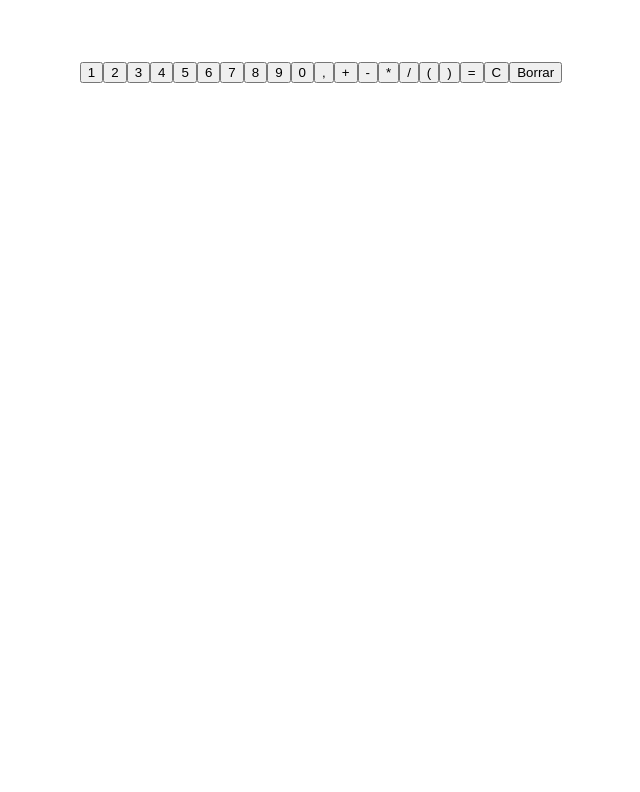
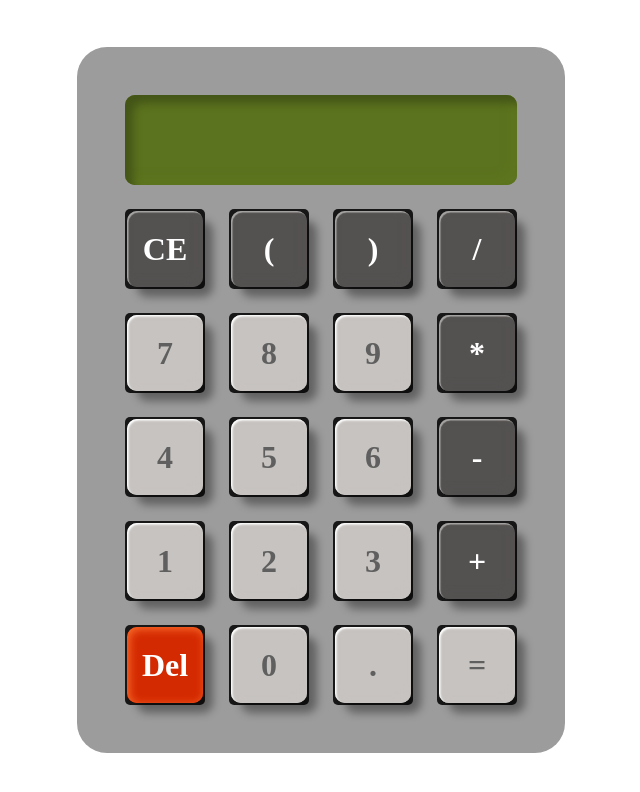
Before and after one commit to NoeOnDev/Calculator-Web-Lexical-Derivation-Tree, a React (Vite) app: page / in a window 1280 px wide. Shown: the top 792 px of the page, without its empty margins (319-959 px from the left). Built offline with nearby package versions, Linux system fonts and the light colour scheme.

Commit message:
Actualiza estilos de la calculadora

```diff
--- a/src/components/CalculadoraForm.jsx
+++ b/src/components/CalculadoraForm.jsx
@@ -1,5 +1,6 @@
 import React, { useState } from 'react';
 import * as math from 'mathjs';
+import styles from '../styles/calculadoraStyle.module.css';
 
 
 function CalculadoraFrom() {
@@ -66,29 +67,161 @@ function CalculadoraFrom() {
     }
 
     return (
-        <div className="Calculadora">
-            <div className="display">{display}</div>
-            <button onClick={() => handleClick(1)}>1</button>
-            <button onClick={() => handleClick(2)}>2</button>
-            <button onClick={() => handleClick(3)}>3</button>
-            <button onClick={() => handleClick(4)}>4</button>
-            <button onClick={() => handleClick(5)}>5</button>
-            <button onClick={() => handleClick(6)}>6</button>
-            <button onClick={() => handleClick(7)}>7</button>
-            <button onClick={() => handleClick(8)}>8</button>
-            <button onClick={() => handleClick(9)}>9</button>
-            <button onClick={() => handleClick(0)}>0</button>
-            <button onClick={() => handleClick(".")}>,</button>
-            <button onClick={() => handleClick("+")}>+</button>
-            <button onClick={() => handleClick("-")}>-</button>
-            <button onClick={() => handleClick("*")}>*</button>
-            <button onClick={() => handleClick("/")}>/</button>
-            <button onClick={() => handleClick("(")}>(</button>
-            <button onClick={() => handleClick(")")}>)</button>
-            <button onClick={calculate}>=</button>
-            <button onClick={clearDisplay}>C</button>
-            <button onClick={deleteLastChar}>Borrar</button>
+        <div className={styles.container}>
+        <div className={styles.calculadora}>
+          <div className={styles.input}></div>
+          <div className={styles.numbers}>
+            <div className={styles.buttonPair}>
+              <div className={styles.btn}>
+                <button className={styles.buttonOperator}>
+                  <span className={styles.buttonTextOperator}>CE</span>
+                </button>
+              </div>
+            </div>
+            <div className={styles.buttonPair}>
+              <div className={styles.btn}>
+                <button className={styles.buttonOperator}>
+                  <span className={styles.buttonTextOperator}>(</span>
+                </button>
+              </div>
+            </div>
+            <div className={styles.buttonPair}>
+              <div className={styles.btn}>
+                <button className={styles.buttonOperator}>
+                  <span className={styles.buttonTextOperator}>)</span>
+                </button>
+              </div>
+            </div>
+            <div className={styles.buttonPair}>
+              <div className={styles.btn}>
+                <button className={styles.buttonOperator}>
+                  <span className={styles.buttonTextOperator}>/</span>
+                </button>
+              </div>
+            </div>
+          </div>
+          <div className={styles.numbers}>
+            <div className={styles.buttonPair}>
+              <div className={styles.btn}>
+                <button className={styles.button}>
+                  <span className={styles.buttonText}>7</span>
+                </button>
+              </div>
+            </div>
+            <div className={styles.buttonPair}>
+              <div className={styles.btn}>
+                <button className={styles.button}>
+                  <span className={styles.buttonText}>8</span>
+                </button>
+              </div>
+            </div>
+            <div className={styles.buttonPair}>
+              <div className={styles.btn}>
+                <button className={styles.button}>
+                  <span className={styles.buttonText}>9</span>
+                </button>
+              </div>
+            </div>
+            <div className={styles.buttonPair}>
+              <div className={styles.btn}>
+                <button className={styles.buttonOperator}>
+                  <span className={styles.buttonTextOperator}>*</span>
+                </button>
+              </div>
+            </div>
+          </div>
+          <div className={styles.numbers}>
+            <div className={styles.buttonPair}>
+              <div className={styles.btn}>
+                <button className={styles.button}>
+                  <span className={styles.buttonText}>4</span>
+                </button>
+              </div>
+            </div>
+            <div className={styles.buttonPair}>
+              <div className={styles.btn}>
+                <button className={styles.button}>
+                  <span className={styles.buttonText}>5</span>
+                </button>
+              </div>
+            </div>
+            <div className={styles.buttonPair}>
+              <div className={styles.btn}>
+                <button className={styles.button}>
+                  <span className={styles.buttonText}>6</span>
+                </button>
+              </div>
+            </div>
+            <div className={styles.buttonPair}>
+              <div className={styles.btn}>
+                <button className={styles.buttonOperator}>
+                  <span className={styles.buttonTextOperator}>-</span>
+                </button>
+              </div>
+            </div>
+          </div>
+          <div className={styles.numbers}>
+            <div className={styles.buttonPair}>
+              <div className={styles.btn}>
+                <button className={styles.button}>
+                  <span className={styles.buttonText}>1</span>
+                </button>
+              </div>
+            </div>
+            <div className={styles.buttonPair}>
+              <div className={styles.btn}>
+                <button className={styles.button}>
+                  <span className={styles.buttonText}>2</span>
+                </button>
+              </div>
+            </div>
+            <div className={styles.buttonPair}>
+              <div className={styles.btn}>
+                <button className={styles.button}>
+                  <span className={styles.buttonText}>3</span>
+                </button>
+              </div>
+            </div>
+            <div className={styles.buttonPair}>
+              <div className={styles.btn}>
+                <button className={styles.buttonOperator}>
+                  <span className={styles.buttonTextOperator}>+</span>
+                </button>
+              </div>
+            </div>
+          </div>
+          <div className={styles.numbers}>
+            <div className={styles.buttonPair}>
+              <div className={styles.btn}>
+                <button className={styles.buttonDelete}>
+                  <span className={styles.buttonTextDelete}>Del</span>
+                </button>
+              </div>
+            </div>
+            <div className={styles.buttonPair}>
+              <div className={styles.btn}>
+                <button className={styles.button}>
+                  <span className={styles.buttonText}>0</span>
+                </button>
+              </div>
+            </div>
+            <div className={styles.buttonPair}>
+              <div className={styles.btn}>
+                <button className={styles.button}>
+                  <span className={styles.buttonText}>.</span>
+                </button>
+              </div>
+            </div>
+            <div className={styles.buttonPair}>
+              <div className={styles.btn}>
+                <button className={styles.button}>
+                  <span className={styles.buttonText}>=</span>
+                </button>
+              </div>
+            </div>
+          </div>
         </div>
+      </div>
     );
 }
 
--- /dev/null
+++ b/src/styles/calculadoraStyle.module.css
@@ -0,0 +1,173 @@
+body {
+    margin: 0;
+    padding: 0;
+    font-family: 'Montserrat', sans-serif;
+}
+
+.container {
+    display: flex;
+    justify-content: center;
+    align-items: center;
+    height: 100vh;
+    user-select: none;
+}
+
+.calculadora {
+    display: flex;
+    flex-direction: column;
+    gap: 1.5em;
+    padding: 3rem;
+    background-color: #9c9c9c;
+    border-radius: 30px;
+}
+
+.input {
+    border-radius: 1px;
+    height: 80px;
+    padding-right: 15px;
+    padding-top: 10px;
+    text-align: right;
+    font-size: 2.5rem;
+    overflow-x: auto;
+    transition: all .2s ease-in-out;
+    background-color: #5b721e;
+    border-radius: 10px;
+    box-shadow: inset 8px 8px 8px #445517,
+              inset -8px -8px 8px #5e751f;
+}
+
+.numbers {
+    display: flex;
+    justify-content: start;
+    flex-wrap: wrap;
+    gap: 1.5em;
+}
+
+.buttons {
+    display: flex;
+    flex-direction: column;
+    row-gap: 1.5em;
+}
+
+.buttonPair {
+    display: flex;
+    column-gap: 1.5em;
+}
+
+.btn {
+    display: flex;
+    align-items: center;
+    justify-content: center;
+    width: 5em;
+    height: 5em;
+    background-color: #171717;
+    border-radius: 5px;
+}
+
+.button {
+    align-items: center;
+    justify-content: center;
+    text-align: center;
+    width: 5.7em;
+    height: 5.7em;
+    border-radius: 10px;
+    border: none;
+    outline: none;
+    background-color: #c7c3c0;
+    box-shadow: rgba(0, 0, 0, 0.377) 10px 10px 8px,
+        #ffffff 1.5px 1.5px 2px 0px inset, #c7c3c0 -3.2px -3.2px 8px 0px inset;
+    cursor: pointer;
+    font-family: Montserrat;
+    transition: 0.1s ease-in-out;
+}
+
+.buttonOperator {
+    display: flex;
+    align-items: center;
+    justify-content: center;
+    width: 5.7em;
+    height: 5.7em;
+    border-radius: 10px;
+    border: none;
+    outline: none;
+    background-color: #545251;
+    box-shadow: rgba(0, 0, 0, 0.377) 10px 10px 8px,
+        #a8a6a4 1.5px 1.5px 1px 0px inset, #545251 -3.2px -3.2px 8px 0px inset;
+    cursor: pointer;
+    font-family: Montserrat;
+    transition: 0.1s ease-in-out;
+}
+
+.buttonDelete {
+    display: flex;
+    align-items: center;
+    justify-content: center;
+    width: 5.7em;
+    height: 5.7em;
+    border-radius: 10px;
+    border: none;
+    outline: none;
+    background-color: #d42a02;
+    box-shadow: rgba(0, 0, 0, 0.377) 10px 10px 8px, #fb702c 2px 2px 10px 0px inset,
+        #d42a02 -4px -4px 1px 0px inset;
+    cursor: pointer;
+    font-family: Montserrat;
+    transition: 0.1s ease-in-out;
+}
+
+.buttonText {
+    font-size: 2rem;
+    font-weight: 900;
+    color: #5f5f5f;
+    fill: #5f5f5f;
+    align-items: center;
+    justify-content: center;
+    transition: 0.1s ease-in-out;
+}
+
+.buttonTextOperator {
+    font-size: 2rem;
+    font-weight: 900;
+    color: #fff;
+    fill: #5f5f5f;
+    align-items: center;
+    justify-content: center;
+    transition: 0.1s ease-in-out;
+}
+
+.buttonTextDelete {
+    font-size: 2rem;
+    font-weight: 900;
+    color: #fff;
+    fill: #5f5f5f;
+    align-items: center;
+    justify-content: center;
+    transition: 0.1s ease-in-out;
+}
+
+.button:active {
+    box-shadow: rgba(0, 0, 0, 0.377) 0px 0px 0px, inset 0.5px 0.5px 4px #000000,
+        #c7c3c0 -3.2px -3.2px 8px 0px inset;
+}
+
+.button:active .buttonText {
+    scale: 0.95;
+}
+
+.buttonOperator:active {
+    box-shadow: rgba(0, 0, 0, 0.377) 0px 0px 0px, inset 0.5px 0.5px 4px #000000,
+        #545251 -3.2px -3.2px 8px 0px inset;
+}
+
+.buttonOperator:active .buttonText {
+    transform: translateY(0.5px);
+}
+
+.buttonDelete:active {
+    box-shadow: rgba(0, 0, 0, 0.377) 0px 0px 0px, inset 0.5px 0.5px 4px #000000,
+        #545251 -3.2px -3.2px 8px 0px inset;
+}
+
+.buttonDelete:active .button_text {
+    transform: translateY(0.5px);
+}
--- a/src/styles/calculatorStyle.module.css
+++ b/src/styles/calculatorStyle.module.css
@@ -1,11 +1,6 @@
 body {
-  display: flex;
-  justify-content: center;
-  align-items: center;
-  margin: 4% auto;
-  font-family: 'Source Sans Pro', sans-serif;
-  letter-spacing: 5px;
-  font-size: 1.8rem;
+  margin: 0;
+  padding: 0;
 }
 
 .container {
```
